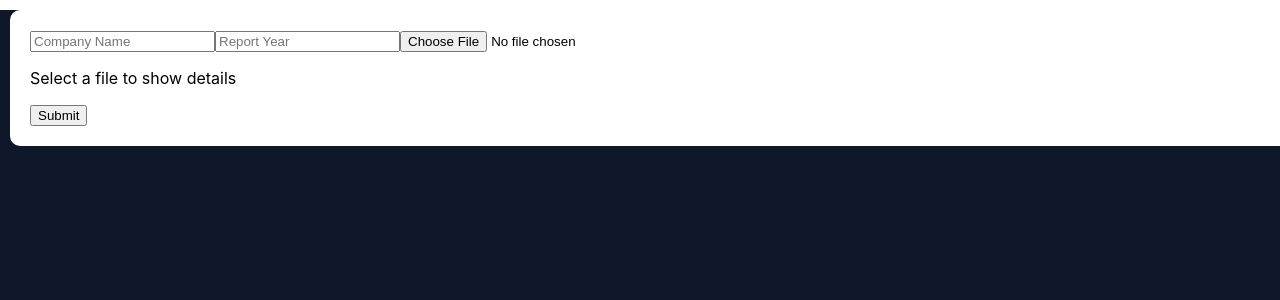
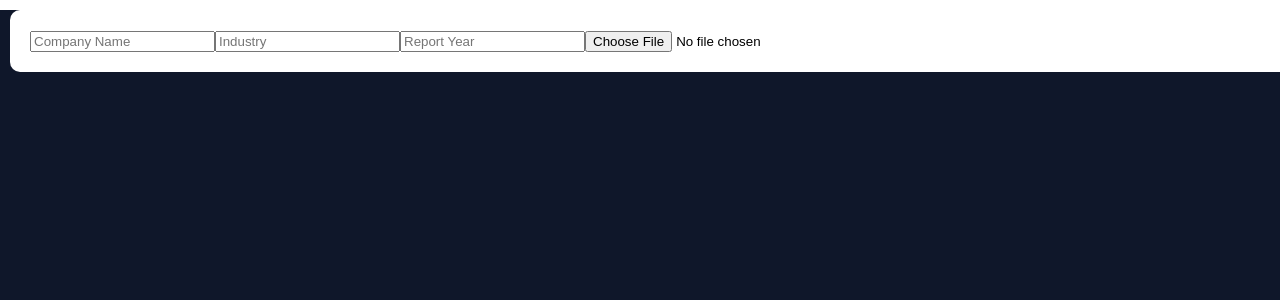
Before and after one commit to CWei88/Capstone-Dashboard, a React (Create React App) app in the folder frontend/: page /upload in a window 1280 px wide. Shown: the top 300 px of the page. Built offline with nearby package versions, Linux system fonts and the light colour scheme.

Commit message:
Add csv upload

```diff
--- a/frontend/package.json
+++ b/frontend/package.json
@@ -14,6 +14,7 @@
     "axios": "^1.1.3",
     "bootstrap": "^5.2.2",
     "lodash": "^4.17.21",
+    "papaparse": "^5.3.2",
     "react": "^18.2.0",
     "react-bootstrap": "^2.6.0",
     "react-dom": "^18.2.0",
--- a/frontend/src/components/FileUpload.js
+++ b/frontend/src/components/FileUpload.js
@@ -1,70 +1,65 @@
+import Papa from "papaparse";
 import React, {useState} from 'react';
+import axios from "axios";
+import { useNavigate } from "react-router-dom";
 
 export default function FileUpload() {
-	const [selectedFile, setSelectedFile] = useState();
-	const [isFilePicked, setIsFilePicked] = useState(false);
-
 	const [companyName, setCompanyName] = useState("");
 	const [year, setYear] = useState("");
+	const [industry, setIndustry] = useState("");
 
-	const changeHandler = (event) => {
-		setSelectedFile(event.target.files[0]);
-		setIsFilePicked(true);
-	};
+	const navigate = useNavigate();
 
-	const handleSubmission = () => {
-		const formData = new FormData();
-
-		formData.append('file', selectedFile);
-		formData.append('compName', companyName);
-		formData.append('year', year);
-
-		fetch(
-			'http://localhost:6868/preprocess',
-			{
-				method: 'POST',
-				body: formData,
+	const handleFileUpload = (event) => {
+		const files = event.target.files;
+			console.log(files);
+			if (files) {
+				console.log(files[0]);
+				var results = Papa.parse(files[0], {
+					header: true,
+					complete: async function(results) {
+						console.log("Finished:", results.data);
+						const csvData = results.data;
+						await axios.post("http://localhost:6868/report", {
+							companyName: companyName,
+							year: year,
+							industry: industry,
+							emissionAmountVerifiedSentences: csvData[0].sentence,
+							hasActiveProgramSentences: csvData[1].sentence,
+							hasNetZeroGoalSentences: csvData[2].sentence,
+							hasProtocolSentences: csvData[3].sentence
+						}).then((response) => {
+							//console.log(response.data.token);
+							return response.data.token;
+							})
+							.catch((error) => {
+								console.log(error);
+							});;
+						navigate("/");
+					}
+				});
+				console.log("Papaparse Result");
 			}
-		)
-			.then((response) => response.json())
-			.then((result) => {
-				console.log('Success:', result);
-			})
-			.catch((error) => {
-				console.error('Error:', error);
-			});
 	};
 
 	const inputCompName = (event) => {
         event.preventDefault();
-            setCompanyName(event.target.value);
+        setCompanyName(event.target.value);
         };
 	const inputYear = (event) => {
         event.preventDefault();
-            setYear(event.target.value);
+        setYear(event.target.value);
         };
-
+	const inputIndustry = (event) => {
+		event.preventDefault();
+		setIndustry(event.target.value);
+		};
 	return(
    <div>
 		<input type="text" placeholder="Company Name" onChange={inputCompName} value={companyName} />
+		<input type="text" placeholder="Industry" onChange={inputIndustry} value={industry} />
 		<input type="number" placeholder="Report Year" onChange={inputYear} value={year} />
-		<input type="file" name="file" onChange={changeHandler} />
-		{isFilePicked ? (
-			<div>
-				<p>Filename: {selectedFile.name}</p>
-				<p>Filetype: {selectedFile.type}</p>
-				<p>Size in bytes: {selectedFile.size}</p>
-				<p>
-					lastModifiedDate:{' '}
-					{selectedFile.lastModifiedDate.toLocaleDateString()}
-				</p>
-			</div>
-			) : (
-				<p>Select a file to show details</p>
-			)}
-			<div>
-				<button onClick={handleSubmission}>Submit</button>
-			</div>
+		<input type="file" name="file" accept=".csv" onChange={handleFileUpload} />
 		</div>
 	)
 }
```
Also changed, not shown: 1 other file (tests, documents, lock files or other folders).
